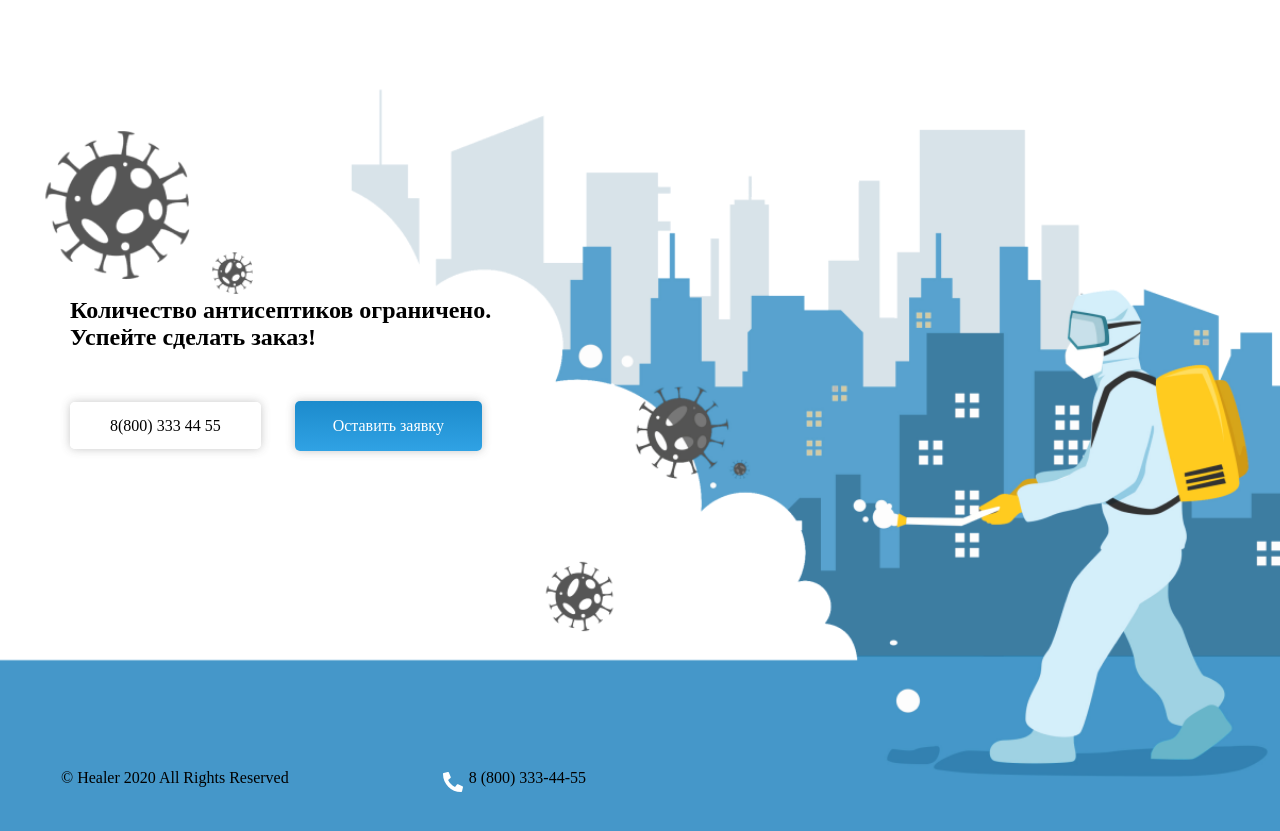
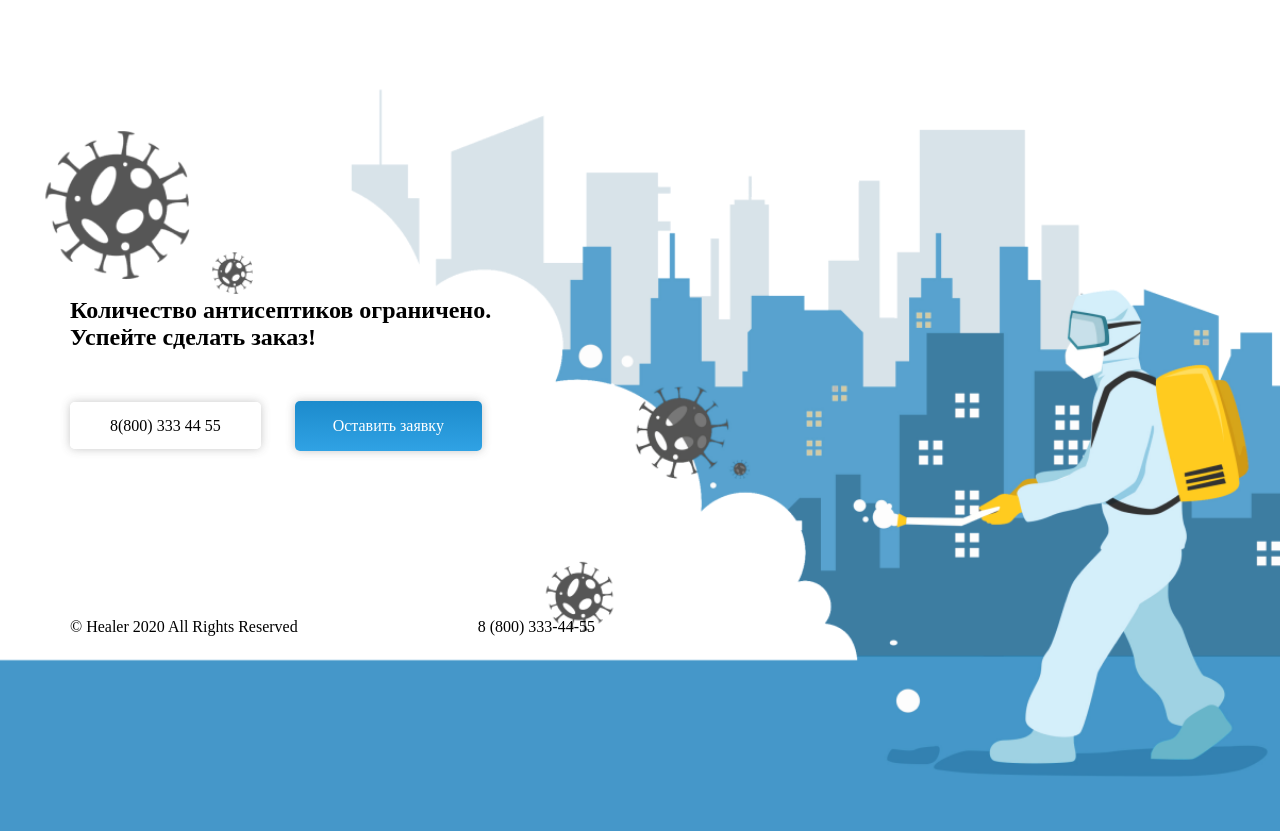
Before and after one commit to paul-frdev/unticeptic, a website: page app/index.html in a window 1280 px wide. Shown: the part 2481-3312 px from the top of the page. Drawn offline with nearby package versions, Linux system fonts and the light colour scheme; files that its build step writes are made by us from their sources; files whose address does not match are found by name.

Commit message:
fixed bags

```diff
--- a/app/index.html
+++ b/app/index.html
@@ -135,8 +135,11 @@
       </div>
     </section>
 
-    <section class="footer">
-      <div class="container">
+  </main>
+
+  <footer class="footer">
+    <div class="container">
+      <div class="footer__inner">
         <div class="footer-form">
           <div class="footer-form__item">
             <h1 class="footer-form__title">Количество антисептиков ограничено. <span>
@@ -148,14 +151,15 @@
           </div>
         </div>
         <div class="footer-bottom">
-          <div class="footer-bottom__inner">
+          <div class="footer-bottom__box">
             <p class="footer-bottom__text">© Healer 2020 All Rights Reserved</p>
             <a class="footer-bottom__link" href="tel:88003334455">8 (800) 333-44-55</a>
           </div>
         </div>
       </div>
-    </section>
-  </main>
+    </div>
+  </footer>
+
 
 
   <script src="js/main.min.js"></script>
--- a/app/scss/_global.scss
+++ b/app/scss/_global.scss
@@ -34,6 +34,7 @@
         background-image: url('../images/icons/phone-icon.svg');
         background-repeat: no-repeat;
       }
+
       &:hover {
         text-decoration: underline;
       }
@@ -140,6 +141,7 @@
       max-width: 200px;
     }
   }
+
   &__bottom-item--small {
     max-width: 177px;
   }
@@ -262,6 +264,7 @@
     text-align: right;
     color: #fff;
   }
+
   &__protect-title span {
     display: block;
     @extend %raleway-700;
@@ -287,6 +290,7 @@
     max-width: 1024px;
     margin: 0 auto;
   }
+
   &__title {
     @extend %raleway-700;
     font-size: 24px;
@@ -300,15 +304,18 @@
     justify-content: space-between;
 
   }
+
   &__item {
     max-width: 268px;
 
   }
+
   &__img {
     display: block;
     margin: 0 auto;
     padding-bottom: 15px;
   }
+
   &__text {
     @extend %raleway-400;
     font-size: 16px;
@@ -317,7 +324,7 @@
 }
 
 .footer {
-  position: relative;
+
   max-width: 100%;
   min-height: 100vh;
   background-image: url('../images/footer-bg.png');
@@ -325,16 +332,26 @@
   background-position: center center;
   background-size: cover;
 
+  &__inner {
+    // position: relative;
+    width: 100%;
+    min-height: 596px;
+  }
+
+
   .footer-form {
     padding-top: 250px;
+
     &__item {
       max-width: 470px;
     }
+
     &__title {
       @extend %raleway-700;
       font-size: 24px;
       padding-bottom: 50px;
     }
+
     &__link {
       @extend %opensans-400;
       color: #000;
@@ -344,6 +361,7 @@
       border-radius: 5px;
       margin-right: 30px;
     }
+
     &__btn {
       @extend %raleway-400;
       font-size: 16px;
@@ -356,23 +374,29 @@
       cursor: pointer;
     }
   }
+
   .footer-bottom {
+    padding-top: 167px;
     width: 100%;
-    &__inner {
-      position: absolute;
-      bottom: 60px;
-      left: 61px;
+
+    &__box {
+      // position: absolute;
+      // bottom: 0;
+      // left: 0;
       display: flex;
     }
+
     &__text {
       @extend %raleway-400;
       font-size: 16px;
       margin-right: 180px;
     }
+
     &__link {
       position: relative;
       @extend %opensans-400;
       color: #000;
+
       &::before {
         position: absolute;
         content: '';
@@ -382,6 +406,7 @@
         height: 20px;
         background-image: url('../images/icons/footer-icon.svg');
       }
+
       &:hover {
         text-decoration: underline;
       }
```
